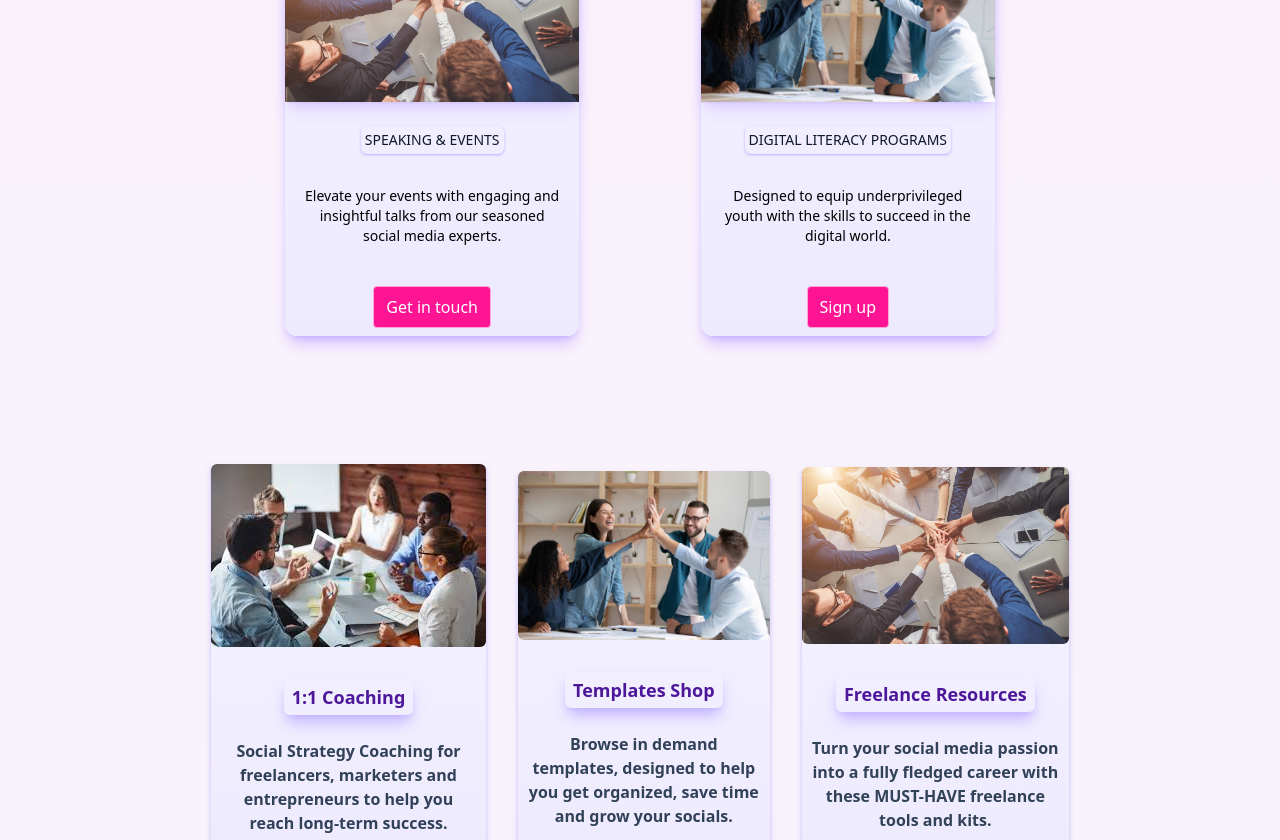
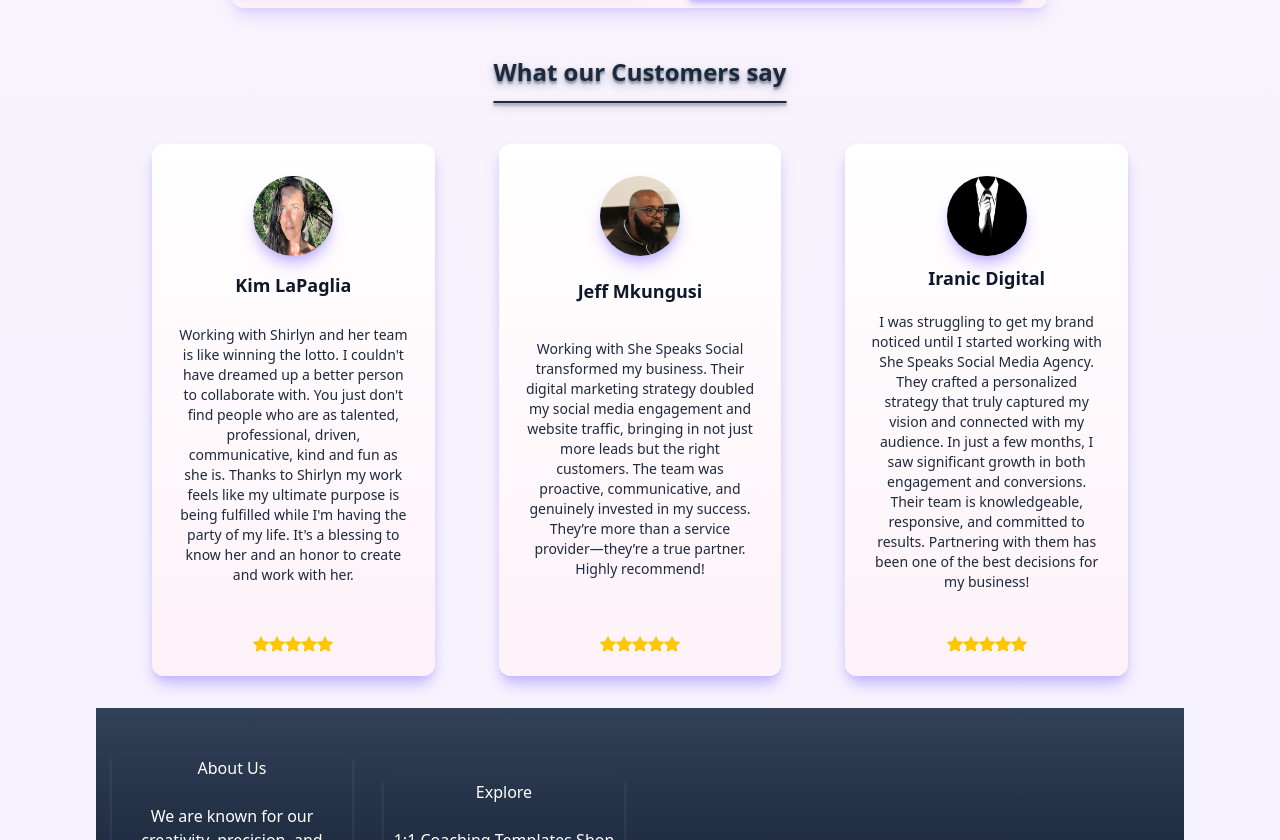
Before and after one commit to MatthewsRicky/shespeaksocial, a Next.js app: page / in a window 1280 px wide. Shown: the part 1960-2800 px from the top of the page. Built offline with nearby package versions, Linux system fonts and the light colour scheme.

Commit message:
fixing the onClick functionality

```diff
--- a/components/OptionsCarousel.tsx
+++ b/components/OptionsCarousel.tsx
@@ -28,6 +28,7 @@ const OptionsCarousel = () => {
 				<div className="flex flex-col md:flex-row justify-center mx-auto gap-6 items-center ">
 					<button className="hover:cursor-pointer bg-pink-500 min-w-full px-2 py-2 text-slate-100 rounded-md shadow-lg shadow-violet-300 font-bold" onClick={() => {
 						setOptionOpen(optionOpen);
+
 					}}>
 						For Businesses
 					</button>
@@ -37,12 +38,12 @@ const OptionsCarousel = () => {
 						For Individuals
 					</button>
 				</div>
-				<div className="flex flex-col w-[90%] items-center mx-auto justify-between">
-					<ForBusiness />
-				</div>
-				<div className="flex flex-col w-[90%] items-center mx-auto justify-between">
-					<ForIndividuals />
-				</div>
+				{/*<div className={`${!optionOpen ?"flex flex-col w-[90%] items-center mx-auto justify-between" : "invisible"}`}>*/}
+				{/*	<ForBusiness />*/}
+				{/*</div>*/}
+				{/*<div className={`${optionOpen ?"flex flex-col w-[90%] items-center mx-auto justify-between" : "invisible"}`}>*/}
+				{/*	<ForIndividuals />*/}
+				{/*</div>*/}
 			</div>
 
 		</section>
```
